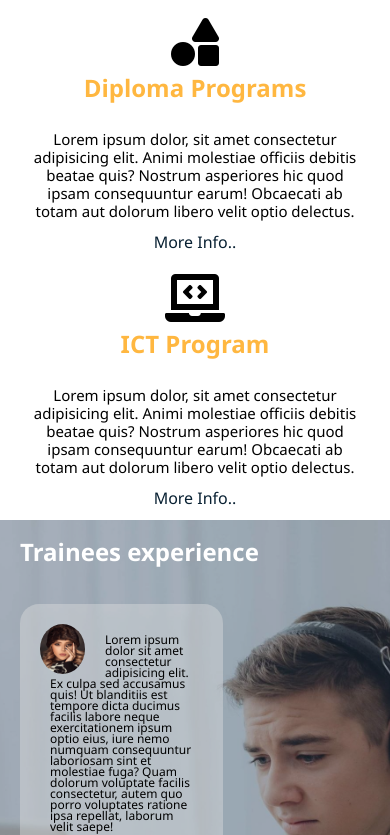
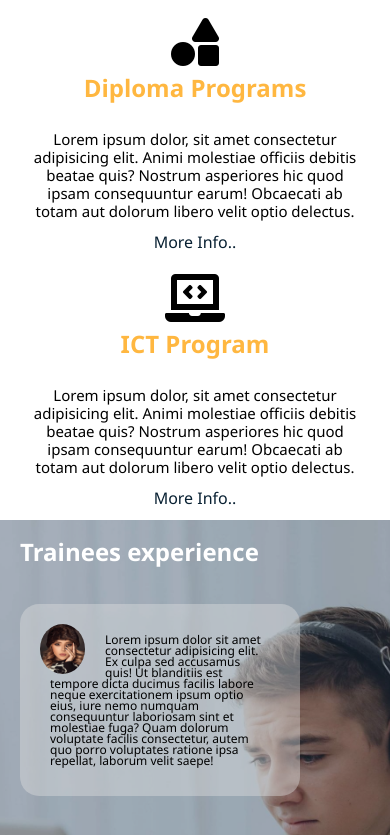
Before and after one commit to rhodz24/mobile_version, a plain HTML site: page index.html in a window 390 px wide. Shown: the part 733-1568 px from the top of the page. Drawn offline with Linux system fonts and the light colour scheme.

Commit message:
Update mobile.css

```diff
--- a/css/mobile.css
+++ b/css/mobile.css
@@ -54,7 +54,7 @@
   width: 45px;
 }
 #testimonials .testimonial {
-  width: 58%;
+  width: 80%;
 }
 .bg-primary p {
   font-size: 12px;
```
